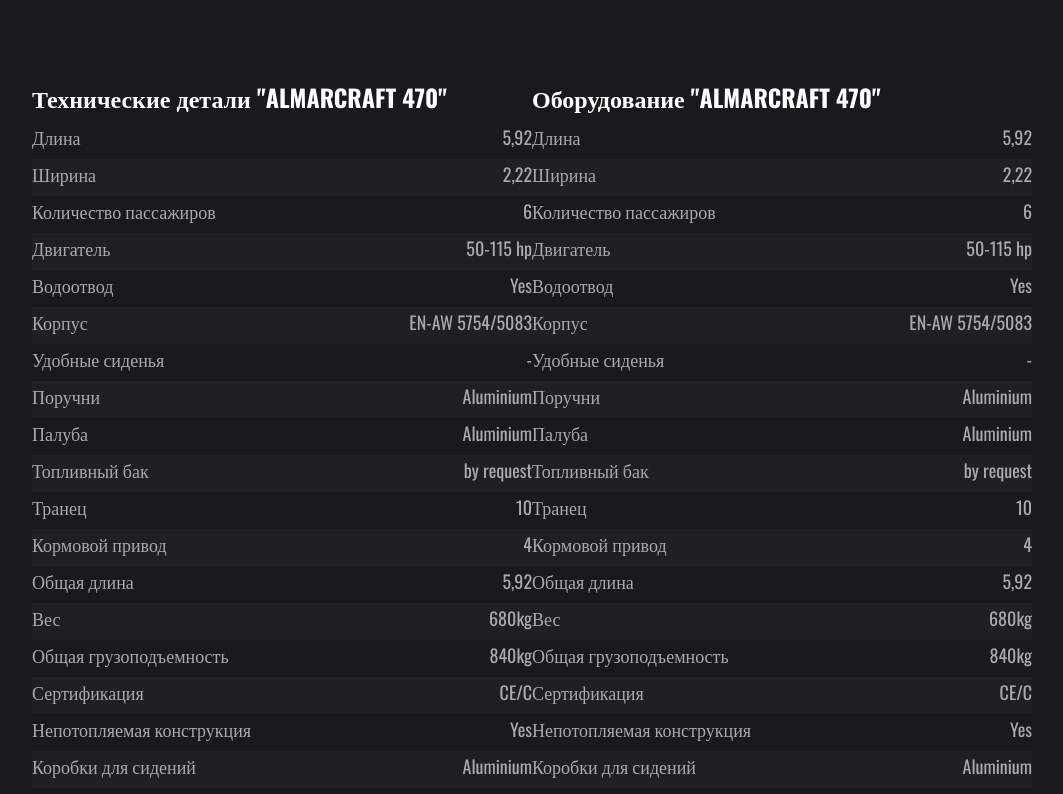
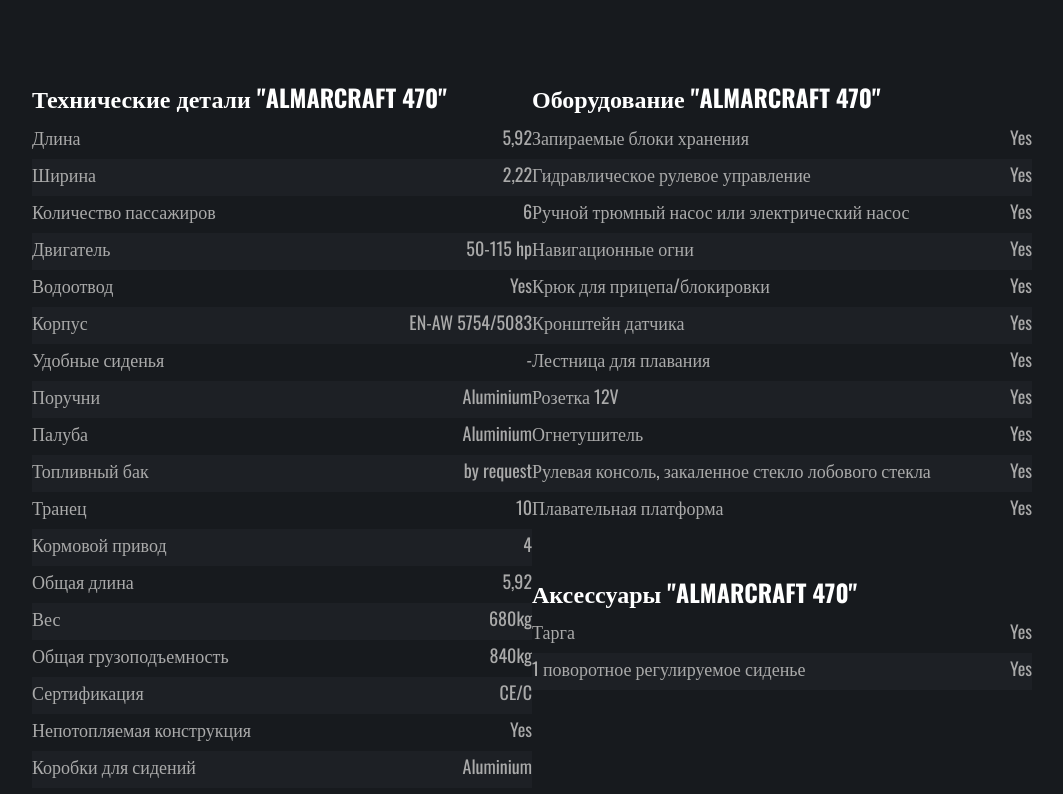
Before and after one commit to amckey/BPMS, a React (Create React App) app: page /boats/1 in a window 1280 px wide. Shown: the part 780-1574 px from the top of the page, without its empty margins (125-1188 px from the left). Built offline with nearby package versions, Linux system fonts and the light colour scheme.

Commit message:
env setting

```diff
--- a/src/components/BoatDesc/BoatDesc.js
+++ b/src/components/BoatDesc/BoatDesc.js
@@ -61,7 +61,7 @@
             </li>
         )
     })
-    const equipmentList = equipment.map((item, index) => {
+    const equipmentDetailsList = equipment.map((item, index) => {
         return (
             <li key={index}>
                 <div className={styles.desc_item}>
@@ -71,7 +71,7 @@
             </li>
         )
     })
-    const accesoriesList = accesories.map((item, index) => {
+    const accesoriesDetailsList = accesories.map((item, index) => {
         return (
             <li key={index}>
                 <div className={styles.desc_item}>
@@ -163,12 +163,12 @@
                             {isMobile ?
                                 <div className={styles.desc_list} style={isMobile && readyModelsState.equipment.active ? {opacity: 1, zIndex: 3, top: 0} : {opacity: 0, zIndex: '-3', height: 0, overflow: 'hidden', top: '-40px'}}>
                                     <ul>
-                                        {techDetailsList}
+                                        {equipmentDetailsList}
                                     </ul>
                                 </div> :
                                 <div className={styles.desc_list}>
                                     <ul>
-                                        {techDetailsList}
+                                        {equipmentDetailsList}
                                     </ul>
                                 </div>
                             }
@@ -184,12 +184,12 @@
                             {isMobile ?
                                 <div className={styles.desc_list} style={isMobile && readyModelsState.accessories.active ? {opacity: 1, zIndex: 3, top: 0} : {opacity: 0, zIndex: '-3', height: 0, overflow: 'hidden', top: '-40px'}}>
                                     <ul>
-                                        {techDetailsList}
+                                        {accesoriesDetailsList}
                                     </ul>
                                 </div> :
                                 <div className={styles.desc_list}>
                                     <ul>
-                                        {techDetailsList}
+                                        {accesoriesDetailsList}
                                     </ul>
                                 </div>
                             }
--- a/src/components/ContactUs/ContactUs.js
+++ b/src/components/ContactUs/ContactUs.js
@@ -1,7 +1,7 @@
 import React, {useState} from 'react';
 import styles from './ContactUs.module.scss';
 import {useMediaQuery} from 'react-responsive';
-import MessageModal from "../MessageModal/MessageModal";
+// import MessageModal from "../MessageModal/MessageModal";
 import Cross from "../../assets/cross.svg";
 import Tick from "../../assets/tick.svg";
 
@@ -37,6 +37,7 @@
                 <h2>Связаться с нами</h2>
                 <div className={styles.contact_form}>
                     <iframe
+                    title="form"
                     name="hidden_iframe"
                     id="hidden_iframe"
                     style={{display: 'none'}}
```
